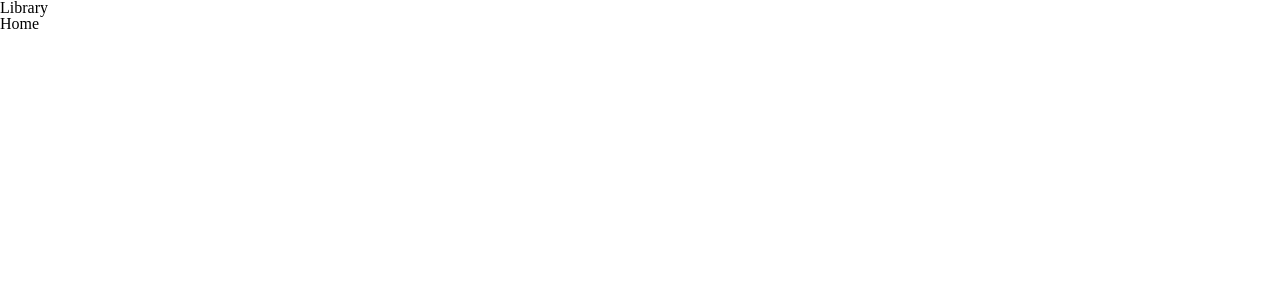
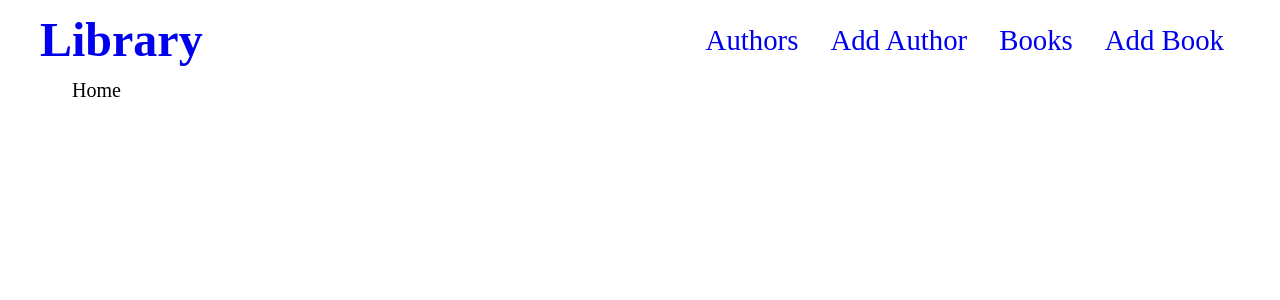
Before and after one commit to HoJin9622/library, a React (Create React App) app in the folder client/: page / in a window 1280 px wide. Shown: the top 300 px of the page. Built offline with nearby package versions, Linux system fonts and the light colour scheme.

Commit message:
Global & Navbar Styles

```diff
--- a/client/package.json
+++ b/client/package.json
@@ -9,7 +9,8 @@
     "react": "^16.13.1",
     "react-dom": "^16.13.1",
     "react-router-dom": "^5.2.0",
-    "react-scripts": "3.4.1"
+    "react-scripts": "3.4.1",
+    "styled-components": "^5.1.1"
   },
   "scripts": {
     "start": "react-scripts start",
--- a/client/src/components/App.js
+++ b/client/src/components/App.js
@@ -1,5 +1,7 @@
 import React from 'react';
 import { BrowserRouter as Router, Route, Switch } from 'react-router-dom';
+import styled, { createGlobalStyle } from 'styled-components';
+import NavBar from './NavBar';
 import Home from '../routes/Home';
 import Authors from '../routes/Authors';
 import Books from '../routes/Books';
@@ -8,10 +10,32 @@ import NewBook from '../routes/NewBook';
 import ViewAuthor from '../routes/ViewAuthor';
 import ViewBook from '../routes/ViewBook';
 
+const GlobalStyle = createGlobalStyle`
+  @import url('https://fonts.googleapis.com/css2?family=Frank+Ruhl+Libre:wght@300;400;500;700;900&display=swap');
+
+  body {
+    font-family: 'Frank Ruhl Libre', serif;
+    font-size: 20px;
+  }
+`;
+
+const Container = styled.div`
+  max-width: 1200px;
+  margin: auto;
+  margin-bottom: 3rem;
+`;
+
+const InnerContainer = styled.div`
+  margin: 0 2rem;
+`;
+
 function App() {
   return (
     <Router>
-      <nav>Library</nav>
+      <GlobalStyle />
+      <Container>
+        <NavBar />
+        <InnerContainer>
           <Switch>
             <Route exact path='/' component={Home} />
             <Route exact path='/authors' component={Authors} />
@@ -21,6 +45,8 @@ function App() {
             <Route exact path='/books/new' component={NewBook} />
             <Route exact path='/books/:id' component={ViewBook} />
           </Switch>
+        </InnerContainer>
+      </Container>
     </Router>
   );
 }
--- /dev/null
+++ b/client/src/components/NavBar.js
@@ -0,0 +1,47 @@
+import React from 'react';
+import { Link } from 'react-router-dom';
+import styled from 'styled-components';
+
+const NavContainer = styled.nav`
+  display: flex;
+  justify-content: space-between;
+  align-items: center;
+  margin: 1rem 0;
+`;
+
+const ListContainer = styled.ul`
+  display: flex;
+`;
+
+const List = styled.li``;
+
+const StyledLink = styled(Link)`
+  text-decoration: none;
+  padding: ${(props) => (props.title ? '' : '1rem')};
+  font-size: ${(props) => (props.title ? '3rem' : '1.8rem')};
+  font-weight: ${(props) => (props.title ? 'bold' : '300')};
+`;
+
+export default () => {
+  return (
+    <NavContainer>
+      <StyledLink to='/' title>
+        Library
+      </StyledLink>
+      <ListContainer>
+        <List>
+          <StyledLink to='/authors'>Authors</StyledLink>
+        </List>
+        <List>
+          <StyledLink to='/authors/new'>Add Author</StyledLink>
+        </List>
+        <List>
+          <StyledLink to='/books'>Books</StyledLink>
+        </List>
+        <List>
+          <StyledLink to='/authors/new'>Add Book</StyledLink>
+        </List>
+      </ListContainer>
+    </NavContainer>
+  );
+};
```
Also changed, not shown: 1 other file (tests, documents, lock files or other folders). Lines whose indentation alone changed are shown as unchanged.
